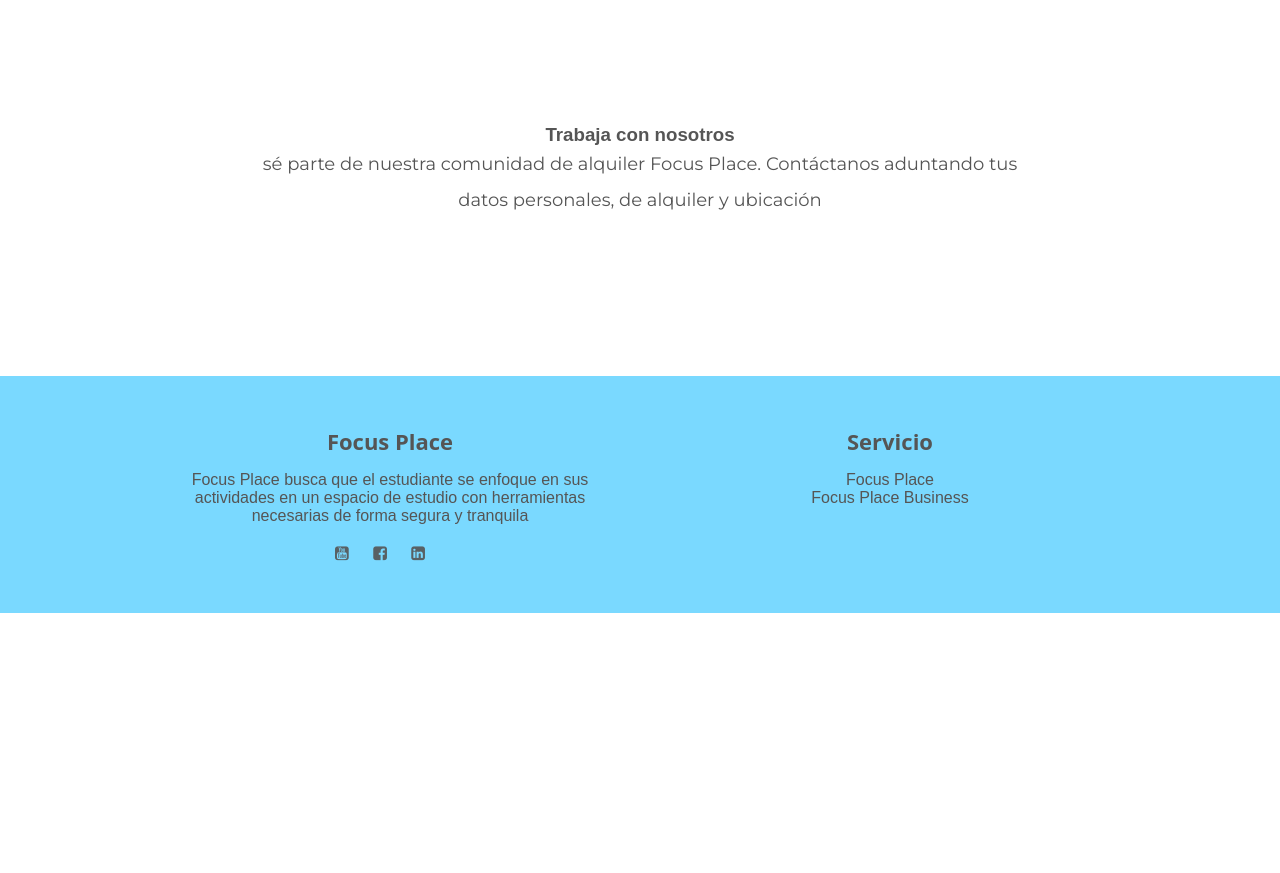
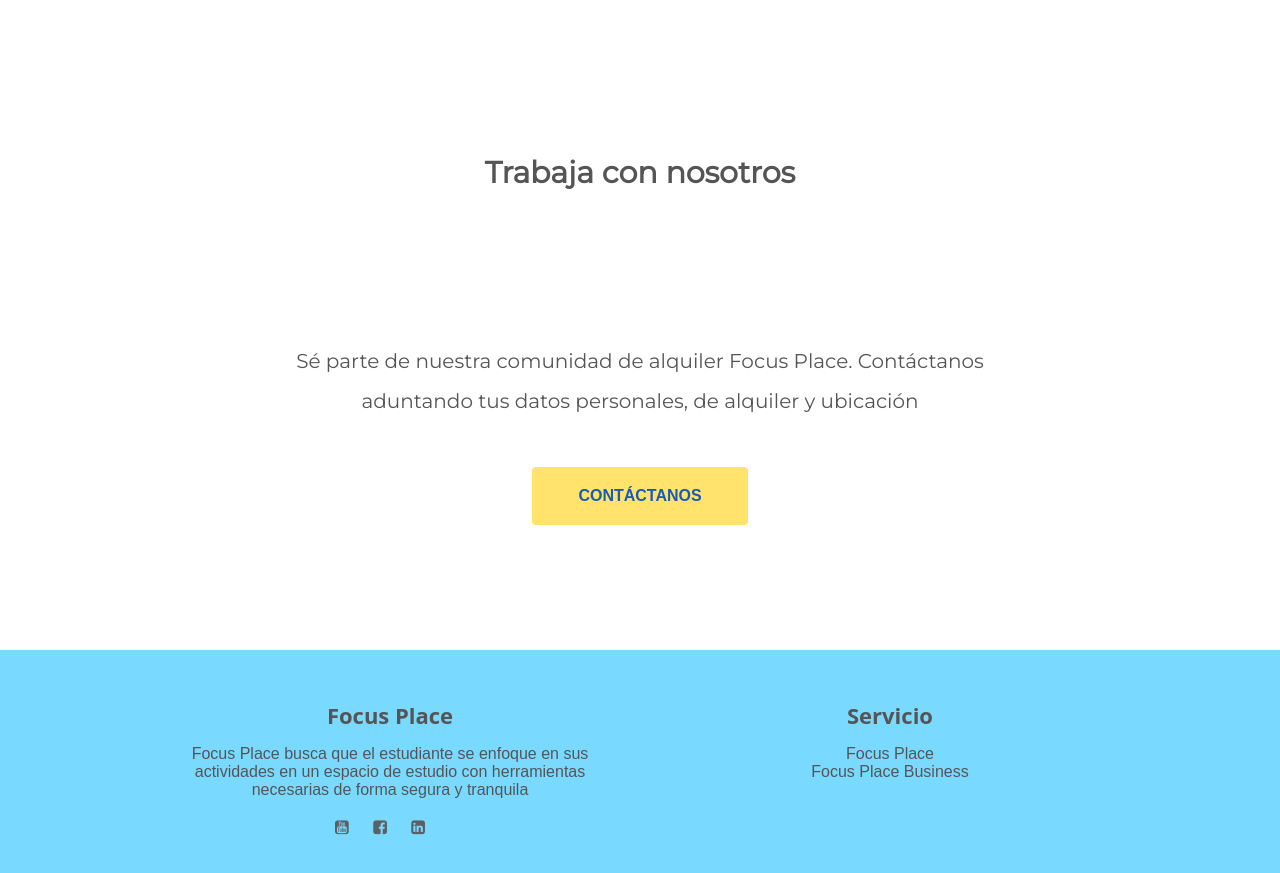
Before and after one commit to Ziggrk/IHC_FocusPlace, a plain HTML site: page index.html in a window 1280 px wide. Shown: the part 4780-5653 px from the top of the page. Before the commit the page ends 5393 px from the top, so only its background shows below. Drawn offline with Linux system fonts and the light colour scheme.

Commit message:
Update Work us complete

```diff
--- a/css/styles.css
+++ b/css/styles.css
@@ -409,3 +409,57 @@ footer h2{
     font: bold 22px 'Open Sans', sans-serif;
     margin-bottom: 15px;
 }
+
+
+/* WORK US*/
+
+.work-us h3{
+    font-family: 'Montserrat';
+    margin-bottom: 140px;
+    margin-top: 30px;
+    font-size: 30px;
+}
+
+.work-us p{
+    font-family: 'Montserrat';
+    margin-bottom: 46px;
+    margin-top: 10px;
+    font-size: 20px;
+}
+
+
+b {
+	text-decoration: none;
+	color: inherit;
+	opacity: 0.9;
+}
+
+b.btn{
+    color: #004AAD;
+    border-radius: 4px;
+    text-transform: uppercase;
+    font-weight: 800;
+    text-align: center;
+}
+
+b:hover {
+    opacity: 1;
+    cursor: pointer;
+}
+
+
+.work-us b.btn {
+    padding: 20px 46px;
+    background-color: #ffe05d;
+}
+
+.work-us b.btn:hover{
+    padding: 20px 46px;
+    background-color: #FDCA00;
+}
+
+@media (max-width: 800px){
+    .work-us b.btn{
+        padding:15px 40px;
+    }
+}
--- a/index.html
+++ b/index.html
@@ -146,8 +146,8 @@
     <!-- WORK WITH US -->
     <section id="work-us" class="work-us">
         <h3>Trabaja con nosotros</h3>
-        <p>sé parte de nuestra comunidad de alquiler Focus Place. Contáctanos aduntando tus datos personales, de alquiler y ubicación</p>
-        <a href="#" class="btn">Contáctanos</a>
+        <p>Sé parte de nuestra comunidad de alquiler Focus Place. Contáctanos aduntando tus datos personales, de alquiler y ubicación</p>
+        <b href="#" class="btn">Contáctanos</b>
     </section>
 
     <!-- FOOTER -->
```
